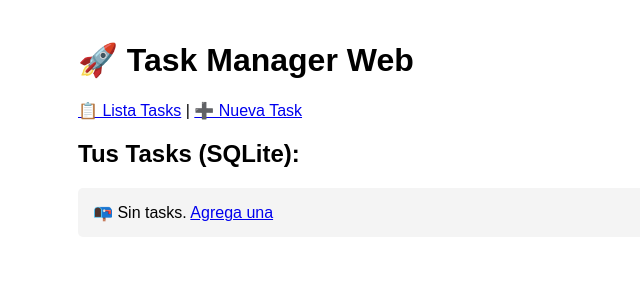
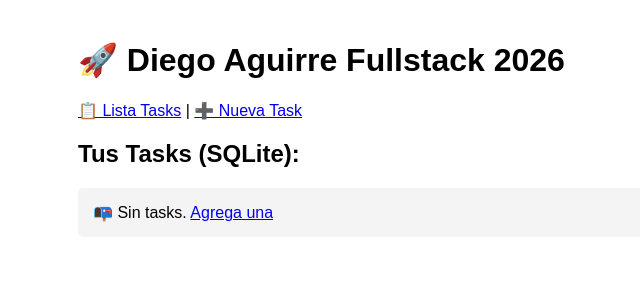
Before and after one commit to DiegoAguirret/task-manager-web, a Flask app: page / in a window 1280 px wide. Shown: the top 300 px of the page, without its empty margins (162-802 px from the left). Run offline with Flask 3, Linux system fonts and the light colour scheme; data that the repository does not hold is empty.

Commit message:
feat: personal brand

```diff
--- a/templates/base.html
+++ b/templates/base.html
@@ -5,7 +5,7 @@
     <link rel="stylesheet" href="{{ url_for('static', filename='style.css') }}">
 </head>
 <body>
-    <h1>🚀 Task Manager Web</h1>
+    <h1>🚀 Diego Aguirre Fullstack 2026</h1>
     <nav>
         <a href="{{ url_for('index') }}">📋 Lista Tasks</a> |
         <a href="{{ url_for('add_task') }}">➕ Nueva Task</a>
```
